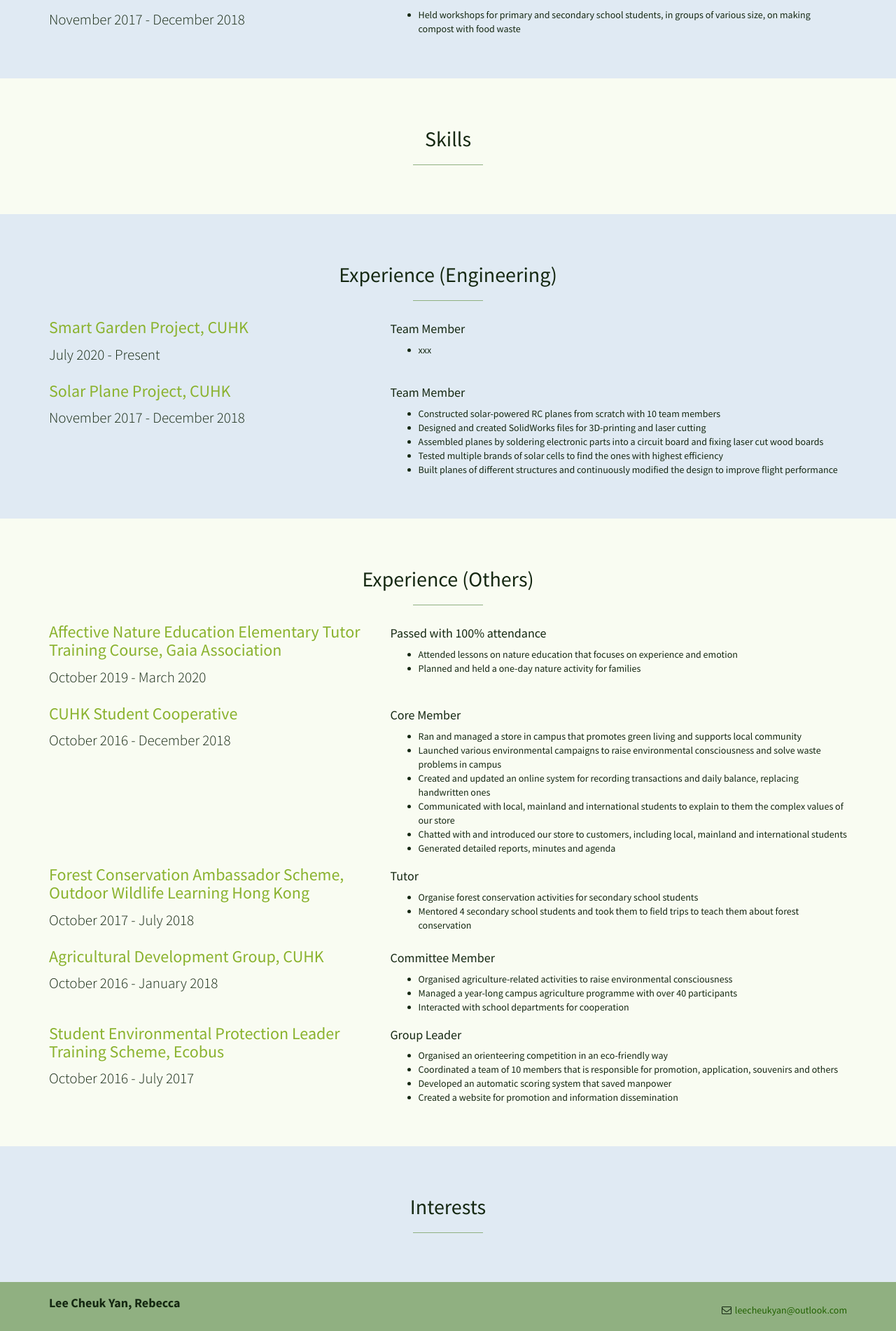
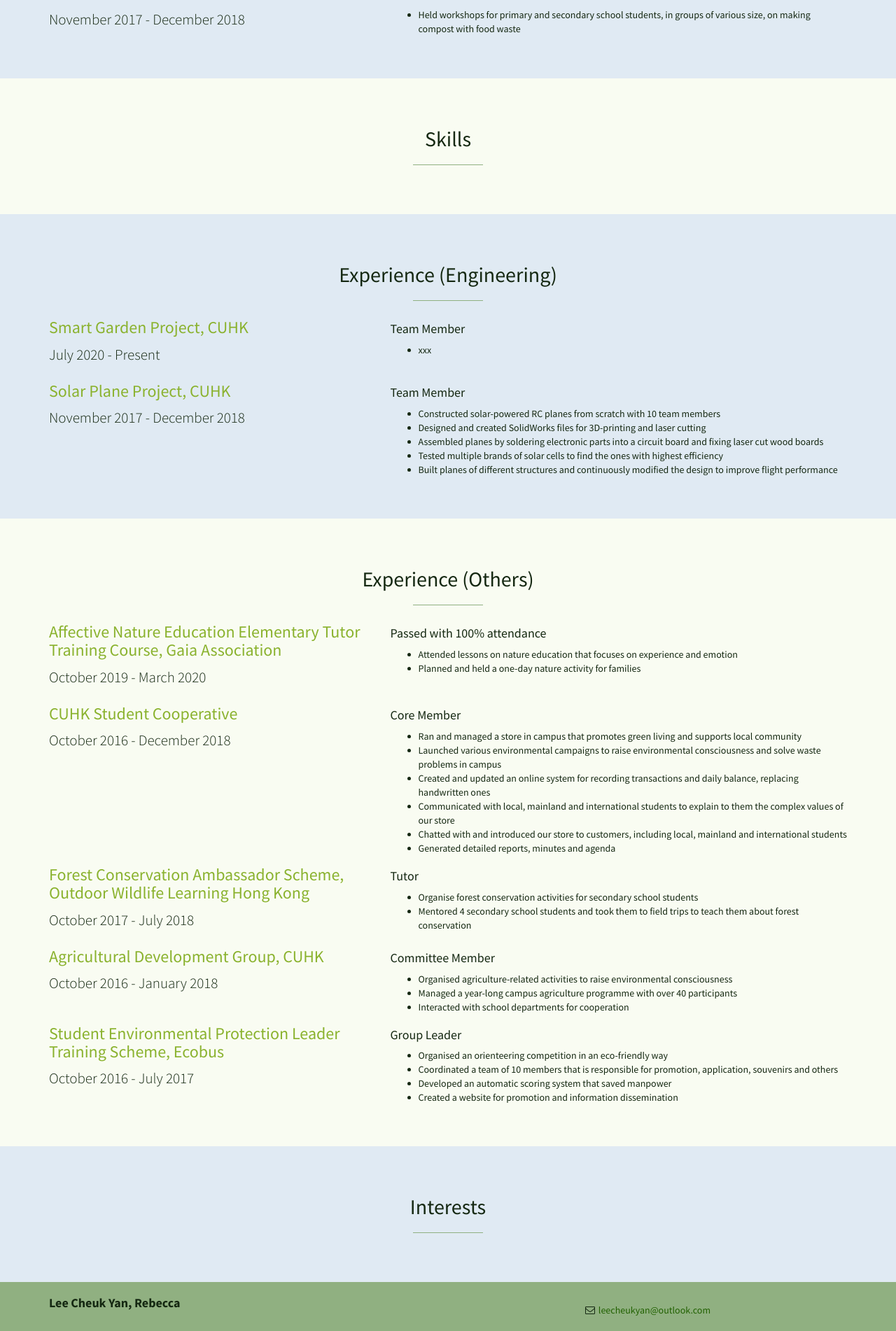
Before and after one commit to leelacceber/stylish-portfolio-jekyll-master, a Jekyll site: the page built from index.html, in a window 1280 px wide. Shown: the part 1676-3578 px from the top of the page at 70% size. Built offline with Jekyll 4.4.1, drawn with Linux system fonts in a browser that asks for light colours.

Commit message:
Update footer.html

```diff
--- a/_includes/footer.html
+++ b/_includes/footer.html
@@ -1,7 +1,7 @@
 <footer>
   <div class="container">
     <div class="row">
-      <div class="col-sm-3 col-md-6 text-left">
+      <div class="col-sm-4 col-md-4 text-left">
         <h4><strong>{{ site.owner }}</strong>
         </h4>
 <!--
@@ -13,7 +13,7 @@
 -->
       </div>
 
-      <div class="col-sm-3 col-sm-offset-6 col-md-6 col-md-offset-0 text-right">
+      <div class="col-sm-4 col-sm-offset-4 col-md-6 col-md-offset-0 text-right">
 <!--      <li><i class="fa fa-phone fa-fw"></i> {{ site.telephone }}</li>    -->
           <p><br><i class="fa fa-envelope-o fa-fw"></i>  <a href="mailto:{{ site.email }}">{{ site.email }}</a>
           </p>
```
